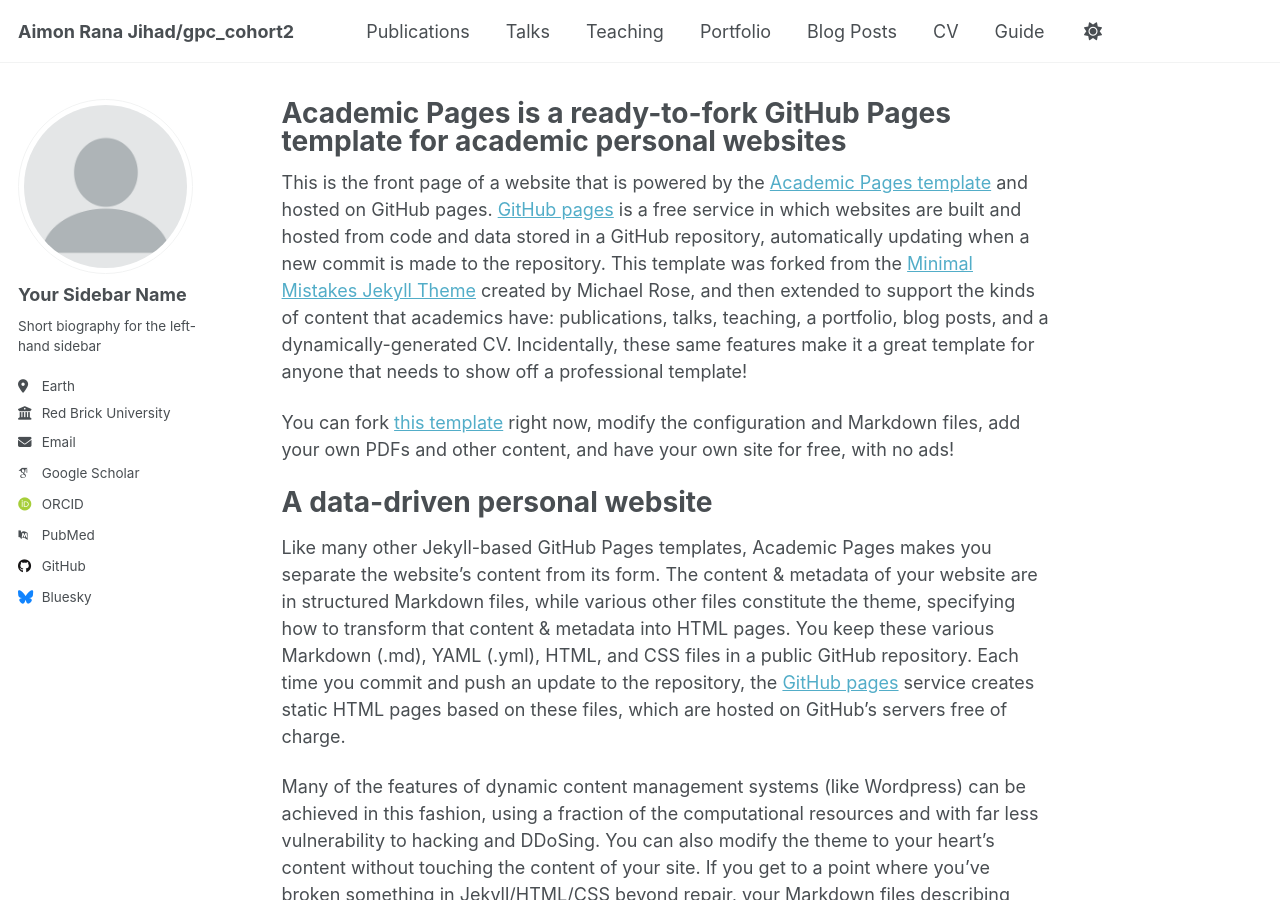
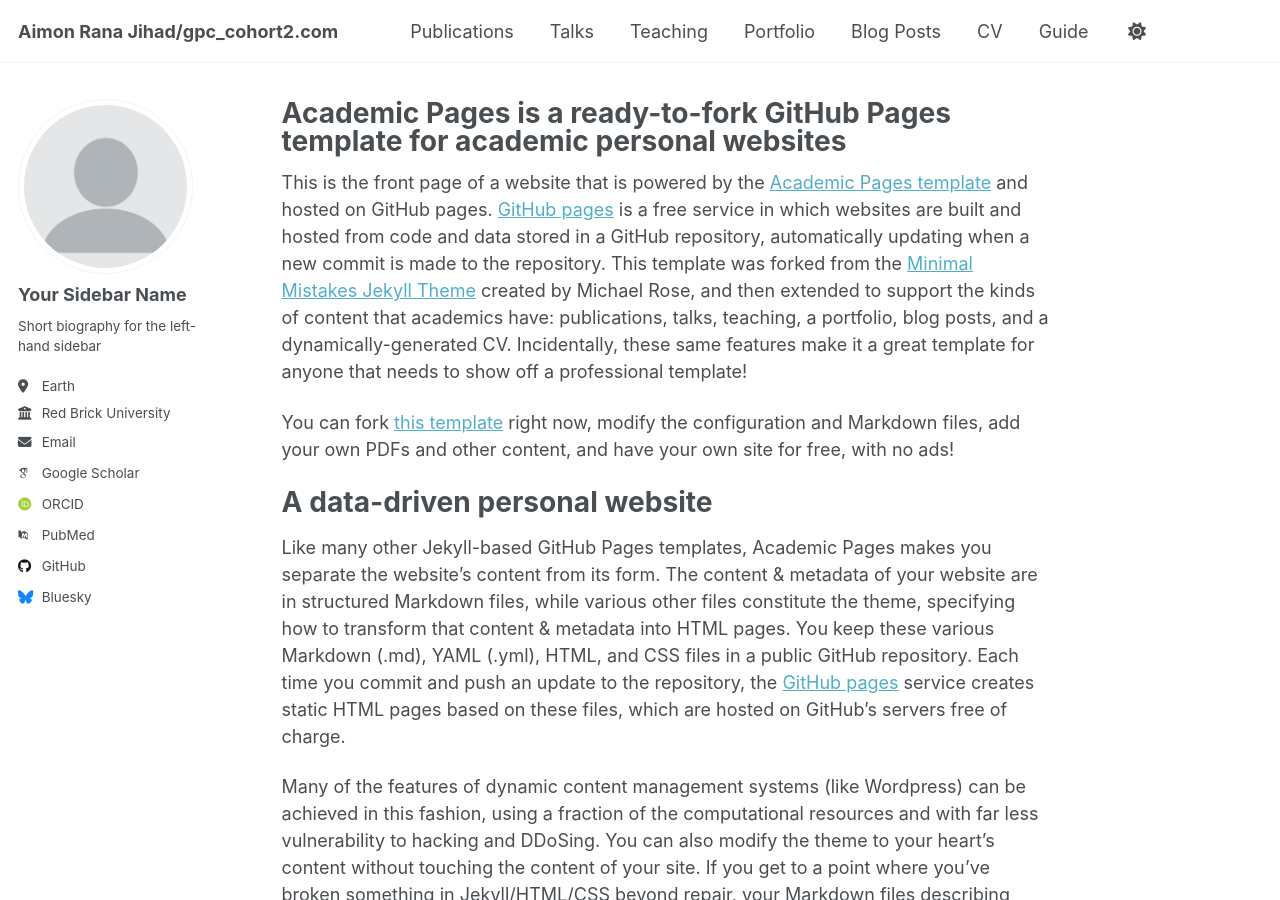
Before and after one commit to Aimon-Rana-Jihad/gpc_cohort2, a Jekyll site: the page built from _pages/about.md, in a window 1280 px wide and 900 px high. Built offline with Jekyll 4.4.1, drawn with Linux system fonts in a browser that asks for light colours; some web fonts are replaced; a script that is not in the unit is left out.

Commit message:
second commit

```diff
--- a/_config.yml
+++ b/_config.yml
@@ -9,10 +9,10 @@
 # Basic Site Settings
 locale                   : "en-US"
 site_theme               : "default" # Currently available options are "default", "air"
-title                    : "Aimon Rana Jihad/gpc_cohort2"
+title                    : "Aimon Rana Jihad/gpc_cohort2.com"
 title_separator          : "-"
 name                     : &name "Aimon Rana Jihad"
-description              : &description "Your Name's academic portfolio"   # Update this with a general description of your site, this is the default if not overridden by a page
+description              : &description "Aimon's academic portfolio"   # Update this with a general description of your site, this is the default if not overridden by a page
 url                      : https://academicpages.github.io # The base hostname & protocol for your site e.g. "https://[your GitHub username].github.io",
                                                            # or if you already have some other page hosted on Github then use "https://[your GitHub username].github.io/[Your Repo Name]"
 baseurl                  : "" # the subpath of your site, e.g. "/blog"
```
